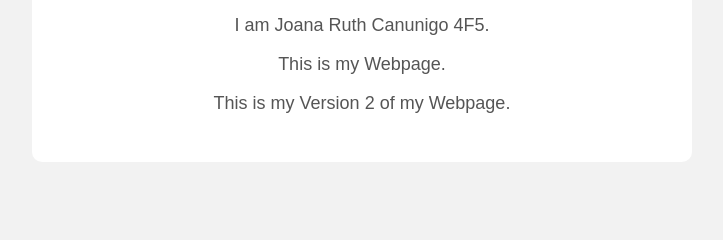
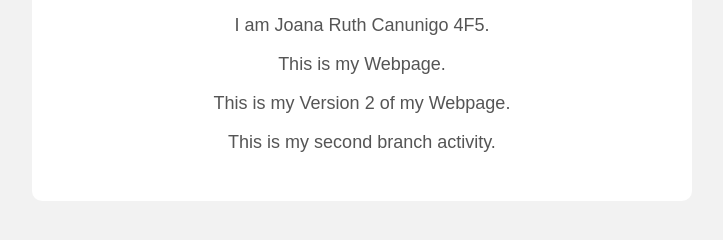
Before and after one commit to joanacanunigo/Activity3-Git, a plain HTML site: page index.html in a window 1280 px wide. Shown: the part 192-432 px from the top of the page, without its empty margins (278-1001 px from the left). Drawn offline with Linux system fonts and the light colour scheme.

Commit message:
Add changes to branch2

```diff
--- a/index.html
+++ b/index.html
@@ -48,7 +48,10 @@
         <p>
             This is my Version 2 of my Webpage.
         </p>
+
+        <p>This is my second branch activity.</p>
     </div>
+
 
 </body>
 </html>
```
